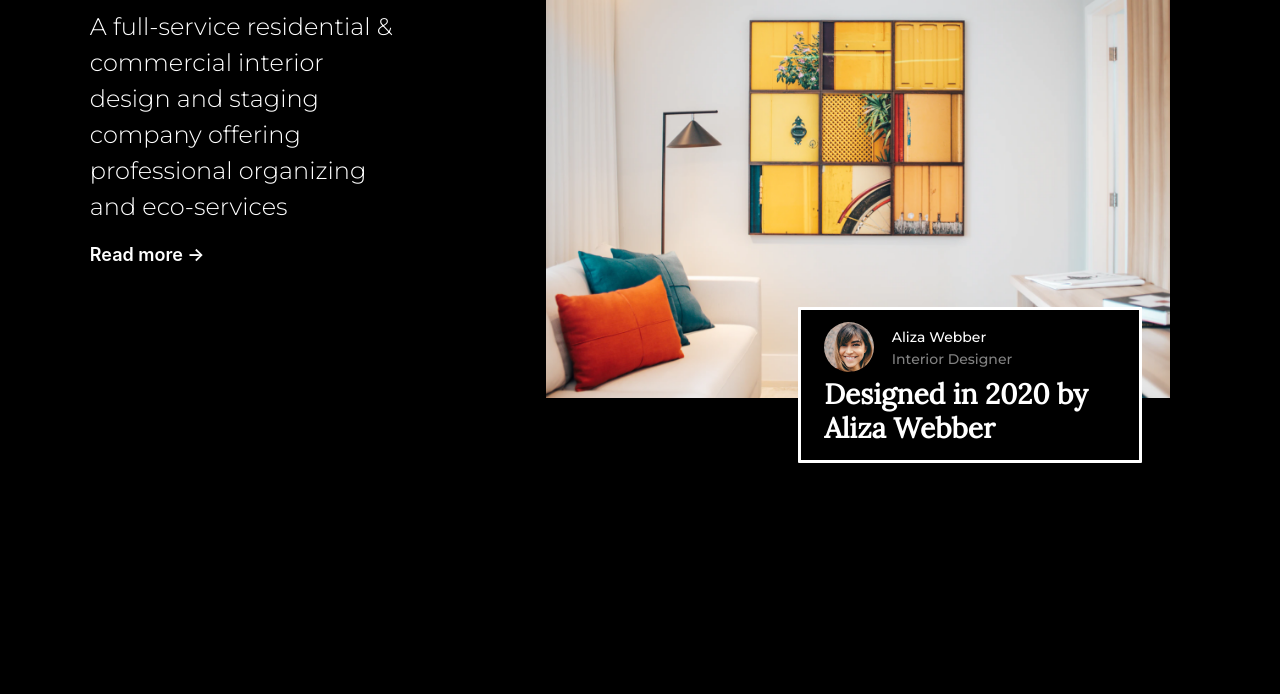
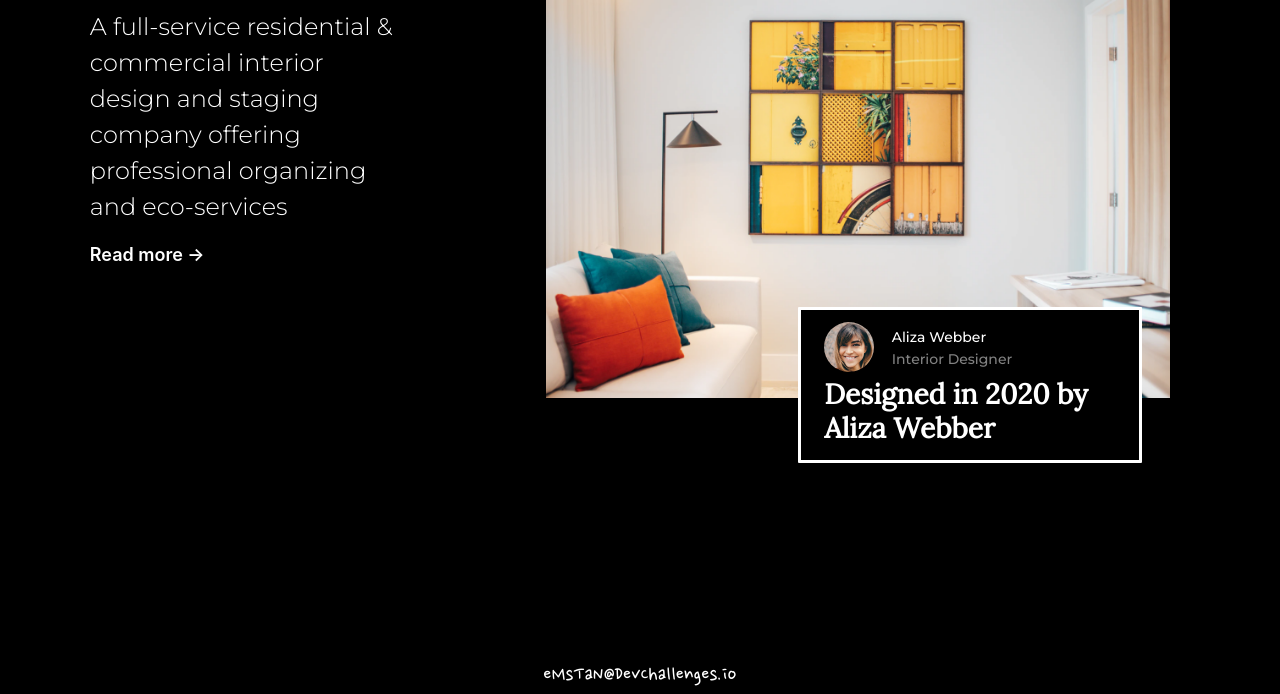
Before and after one commit to em-stan0000/Interior-Consultant, a plain HTML site: page index.html in a window 1280 px wide. Shown: the part 266-960 px from the top of the page. Before the commit the page ends 800 px from the top, so only its background shows below. Drawn offline with nearby package versions, Linux system fonts and the light colour scheme.

Commit message:
Added footer

```diff
--- a/css/styles.css
+++ b/css/styles.css
@@ -114,3 +114,10 @@ img {
     text-align: left;
   }
 }
+
+footer{
+  font-family: 'Nanum Pen Script', cursive;
+  font-size: 23px;
+  padding-top: 130px;
+  text-align: center;
+}
--- a/index.html
+++ b/index.html
@@ -6,6 +6,7 @@
   <meta name="viewport" content="width=device-width, initial-scale=1,maximum-scale=5" />
   <link rel="icon" href="devchallenges.png" />
   <link rel="preconnect" href="https://fonts.gstatic.com">
+  <link href="https://fonts.googleapis.com/css2?family=Nanum+Pen+Script&display=swap" rel="stylesheet">
   <link href="https://fonts.googleapis.com/css2?family=Lora&family=Montserrat:wght@300;500;600&display=swap" rel="stylesheet">
   <link rel="stylesheet" href="https://maxcdn.bootstrapcdn.com/bootstrap/4.0.0/css/bootstrap.min.css" integrity="sha384-Gn5384xqQ1aoWXA+058RXPxPg6fy4IWvTNh0E263XmFcJlSAwiGgFAW/dAiS6JXm" crossorigin="anonymous">
   <script src="https://code.jquery.com/jquery-3.2.1.slim.min.js" integrity="sha384-KJ3o2DKtIkvYIK3UENzmM7KCkRr/rE9/Qpg6aAZGJwFDMVNA/GpGFF93hXpG5KkN" crossorigin="anonymous"></script>
@@ -69,6 +70,8 @@
     </div>
   </div>
 
+<footer>eMsTaN@DevChallenges.io</footer>
+
 </body>
 
 </html>
```
